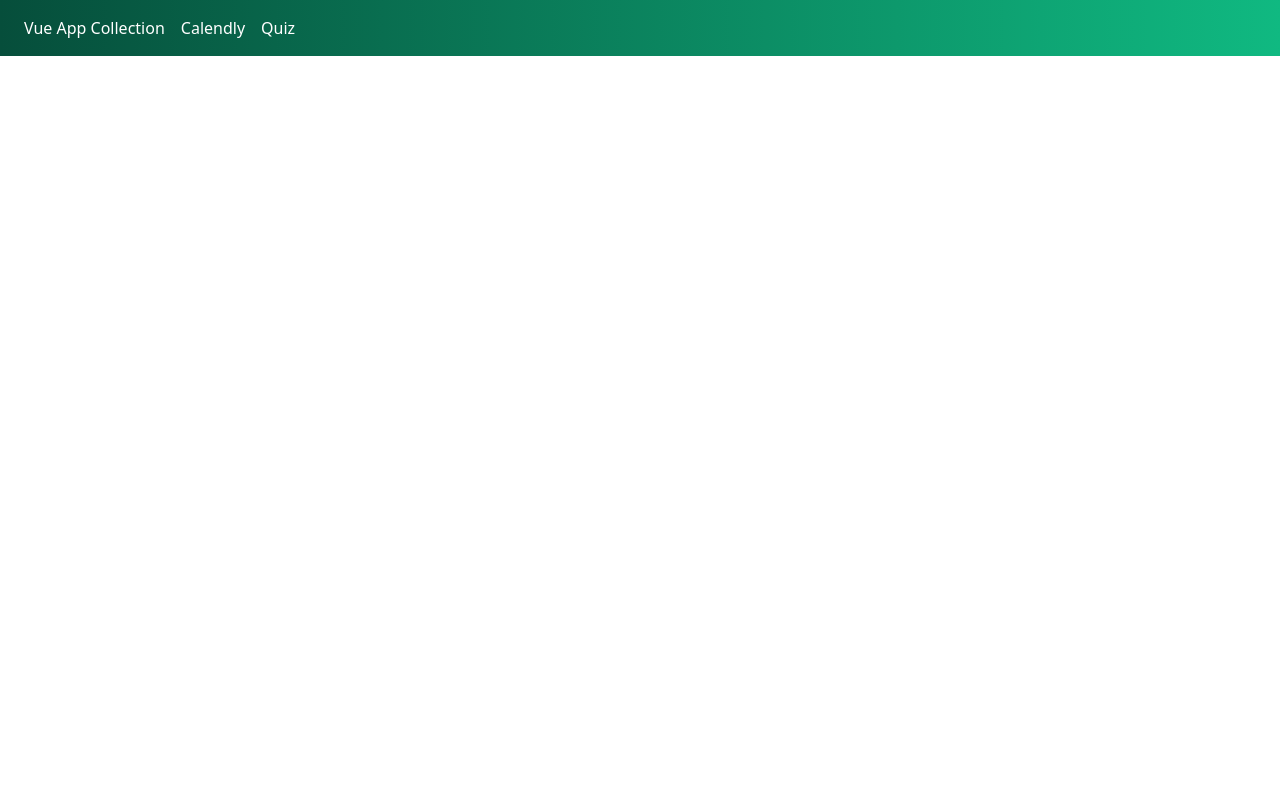
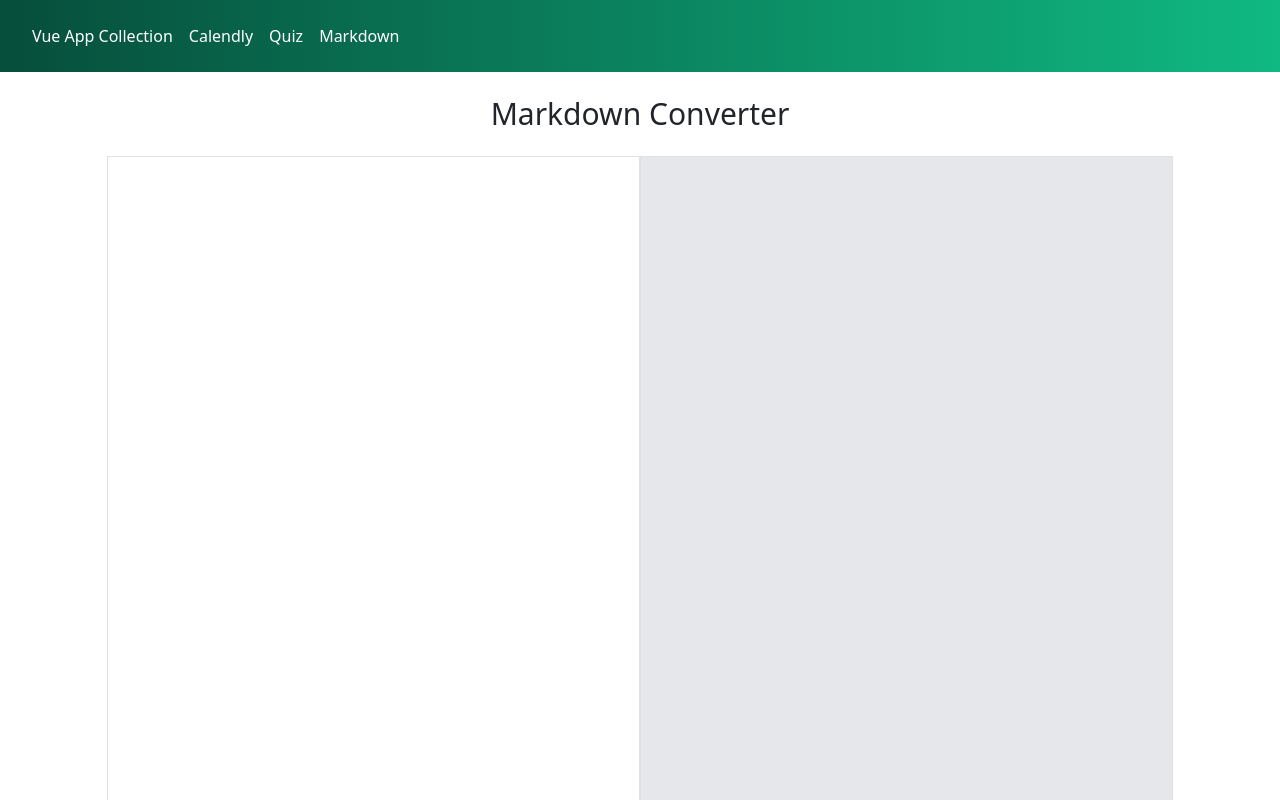
Before and after one commit to goldenglorys/vue-app-collection, a Vue app: page /markdown in a window 1280 px wide. Shown: the top 800 px of the page. Built offline with nearby package versions, Linux system fonts and the light colour scheme.

Commit message:
Quiz app integrated with tailwinf and little bootstrap

```diff
--- a/src/components/AppHeader.vue
+++ b/src/components/AppHeader.vue
@@ -2,14 +2,29 @@
   <nav
     class="w-full bg-gradient-to-r from-green-900 to-green-500 text-white px-4 py-4"
   >
-    <router-link class="mx-2" to="/">Vue App Collection</router-link>
-    <router-link class="mx-2" to="/calendly">Calendly</router-link>
-    <router-link class="mx-2" to="/quiz">Quiz</router-link>
+    <router-link
+      class="mx-2 hover:no-underline hover:text-white"
+      v-for="item in routerLists"
+      :key="item.to"
+      :to="item.to"
+      >{{ item.title }}</router-link
+    >
   </nav>
 </template>
 
 <script>
-export default {};
+export default {
+  data() {
+    return {
+      routerLists: [
+        { title: "Vue App Collection", to: "/" },
+        { title: "Calendly", to: "/calendly" },
+        { title: "Quiz", to: "/quiz" },
+        { title: "Markdown", to: "/markdown" },
+      ],
+    };
+  },
+};
 </script>
 
 <style>
--- a/src/components/QuestionHeader.vue
+++ b/src/components/QuestionHeader.vue
@@ -1,21 +1,16 @@
 <template>
-    <div>
-        <ul class="nav nav-tabs">
-            <li class="nav-item">
-                <a class="nav-link disabled"><b>Fancy Quiz App</b></a>
-            </li>
-            <li class="nav-item">
-                <a class="nav-link disabled" disabled>Counter: {{ numCorrect }}/{{ numTotal }}</a>
-            </li>
-        </ul>
-    </div>
+  <nav class="w-full px-4 py-4 my-4 text-center">
+    <a class="mx-4 text-3xl text-center hover:no-underline hover:text-black"
+      >Quiz App</a
+    >
+    <a class="hover:no-underline hover:text-black"
+      >Counter: {{ numCorrect }}/{{ numTotal }}</a
+    >
+  </nav>
 </template>
 
 <script>
 export default {
-    props: [
-        'numCorrect',
-        'numTotal'
-    ]
-}
+  props: ["numCorrect", "numTotal"],
+};
 </script>
--- a/src/main.js
+++ b/src/main.js
@@ -2,9 +2,9 @@ import { createApp } from 'vue'
 import App from './App.vue'
 import router from './router'
 
-// import 'bootstrap'
+import 'bootstrap'
 
-// import 'bootstrap/dist/css/bootstrap.min.css'
+import 'bootstrap/dist/css/bootstrap.min.css'
 
 import './assets/index.css'
 
--- /dev/null
+++ b/src/pages/Markdown.vue
@@ -0,0 +1,44 @@
+<template>
+  <div class="flex flex-wrap w-full">
+    <h1 class="w-full text-center text-3xl my-4">Markdown Converter</h1>
+    <section class="flex w-10/12 m-auto h-screen">
+      <article class="w-1/2 border">
+        <textarea
+          class="w-full h-full"
+          :value="text"
+          @input="update"
+        ></textarea>
+      </article>
+      <article class="w-1/2 border bg-gray-200" v-html="markedText"></article>
+    </section>
+  </div>
+</template>
+
+<script>
+import marked from "marked";
+
+export default {
+  data() {
+    return {
+      text: "",
+      timeout: "",
+    };
+  },
+  computed: {
+    markedText() {
+      return marked(this.text);
+    },
+  },
+  methods: {
+    update(input) {
+      clearTimeout(this.timeout);
+      this.timeout = setTimeout(() => {
+        this.text = input.target.value;
+      }, 500);
+    },
+  },
+};
+</script>
+
+<style>
+</style>
--- a/src/pages/Quiz.vue
+++ b/src/pages/Quiz.vue
@@ -1,15 +1,13 @@
 <template>
+  <div class="m-auto">
     <QuestionHeader :numCorrect="numCorrect" :numTotal="numTotal" />
-  <div class="container">
-    <div class="row">
-      <div class="col-sm-6 col-lg-12 col-md-12">
+    <div class="text-center">
       <QuestionBox
         v-if="questions.length"
         :currentQuestion="questions[index]"
         :next="next"
         :increment="increment"
       />
-      </div>
     </div>
   </div>
 </template>
--- a/src/router.js
+++ b/src/router.js
@@ -3,11 +3,13 @@ import { createRouter, createWebHistory } from 'vue-router'
 import Calendar from './pages/Calendar';
 import Home from './pages/Home';
 import Quiz from './pages/Quiz';
+import Markdown from './pages/Markdown';
 
 const routes = [
     {path: '/', component: Home},
     {path: '/calendly', component: Calendar},
     {path: '/quiz', component: Quiz},
+    {path: '/markdown', component: Markdown},
 ]
 
 const router = createRouter({
```
Also changed, not shown: 1 other file (tests, documents, lock files or other folders). Lines whose indentation alone changed are shown as unchanged.
